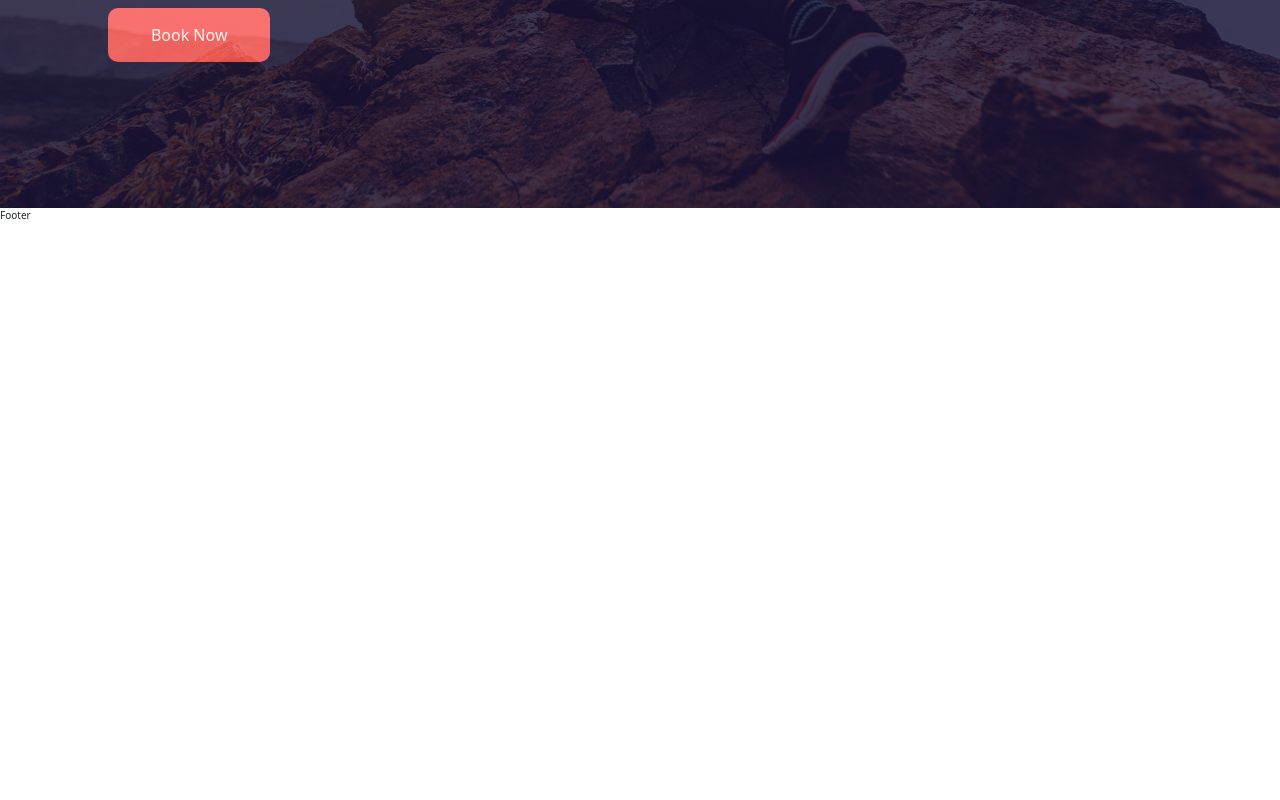
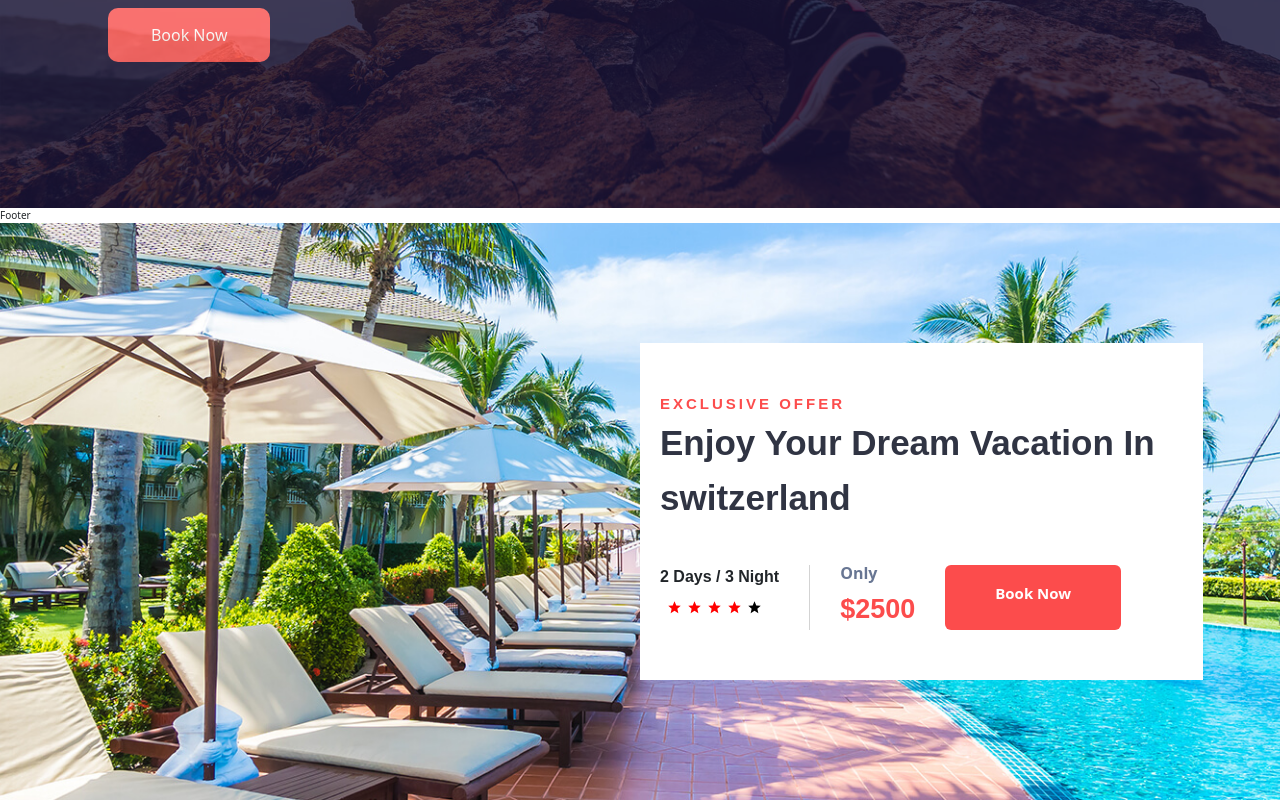
Before and after one commit to ntnhat267/NITC-Booking-Hotel, a React (Create React App) app: page / in a window 1280 px wide. Shown: the part 457-1257 px from the top of the page. Before the commit the page ends 800 px from the top, so only its background shows below. Built offline with nearby package versions, Linux system fonts and the light colour scheme.

Commit message:
HomeExclusiveOffer

```diff
--- a/src/App.js
+++ b/src/App.js
@@ -3,11 +3,14 @@ import React from 'react';
 import { Counter } from './features/counter/Counter';
 // import './App.css';
 import Layout from './components/Layout/Layout';
+import Services from './components/Services/Services'
+import ExclusiveOffer from 'components/ExclusiveOffer/ExclusiveOffer';
 
 function App() {
   return (
     <div className="App">
       <Layout/>
+      <ExclusiveOffer/>
     </div>
   );
 }
--- /dev/null
+++ b/src/components/ExclusiveOffer/ExclusiveOffer.js
@@ -0,0 +1,55 @@
+import React from "react";
+import StarIcon from "@mui/icons-material/Star";
+import "./ExclusiveOffer.scss"
+const ExclusiveOffer = () => {
+  return (
+    <div className="homebody"style={{
+      }}>
+      <div className="container homebody-wrapper">
+        <div className="col-md-5 col-lg-6 col-md-8 col-12 offset-xl-6 offset-lg-4 offset-md-2">
+          <div className="exclusiveoffer-content">
+            <div className="exclusiveoffer-title">
+              <span>Exclusive Offer</span>
+              <h2>Enjoy Your Dream Vacation In switzerland</h2>
+            </div>
+            <div className="exclusiveoffer-content-inner">
+              <div className="exclusiveoffer-info-wrap">
+                <div className="exclusiveoffer-info-left">
+                  <p>2 Days / 3 Night</p>
+                  <ul>
+                    <li>
+                      <StarIcon></StarIcon>
+                    </li>
+                    <li>
+                      <StarIcon></StarIcon>
+                    </li>
+                    <li>
+                      <StarIcon></StarIcon>
+                    </li>
+                    <li>
+                      <StarIcon></StarIcon>
+                    </li>
+                    <li>
+                      <span>
+                        <StarIcon></StarIcon>
+                      </span>
+                    </li>
+                  </ul>
+                </div>
+                <div class="exclusiveoffer-info-right">
+                  <p>Only</p>
+                  <h3>$2500</h3>
+                </div>
+                <a class="theme-btn" href="/room">
+                  Book Now
+                </a>
+              </div>
+            </div>
+          </div>
+        </div>
+      </div>
+    </div>
+  );
+};
+
+export default ExclusiveOffer;
--- /dev/null
+++ b/src/components/ExclusiveOffer/ExclusiveOffer.scss
@@ -0,0 +1,93 @@
+.homebody {
+  background: url("../../assets/images/homeEO-back.jpg") no-repeat 50%;
+  background-size: cover;
+  padding: 120px 0;
+}
+
+.exclusiveoffer-content {
+  background-color: white;
+  padding: 50px 20px 20px;
+  .exclusiveoffer-title span {
+    color: #fc4c4c;
+    font-family: "Futura PT", sans-serif;
+    font-size: 15px;
+    font-weight:600;
+    letter-spacing: 3px;
+    text-transform: uppercase;
+  }
+}
+.exclusiveoffer-content h2 {
+  font-family: "Futura PT", sans-serif;
+  font-size: 35px;
+  line-height: 55px;
+  color: #303443;
+  font-weight: 900;
+  margin-top: 0;
+}
+.exclusiveoffer-content-inner{
+    padding-top:30px;
+    padding-bottom: 30px;
+}
+.exclusiveoffer-info-wrap{
+  display:flex;
+  margin-top: 5px;
+  width:100%;
+}
+.exclusiveoffer-info-left{
+    padding: 8px 0px -20px 20px;
+    border-right: 1px solid #d3d3d3;
+    padding-right:30px;
+
+
+}
+.exclusiveoffer-info-left p {
+    padding-left: -10px;
+    font-size: 16px;
+    font-weight: 600;
+    font-family: 'Muli',sans-serif;
+}
+.exclusiveoffer-info-left ul{
+    display:flex;
+    color: red;
+    padding-left: 2px;
+}
+.exclusiveoffer-info-left li{
+  padding-left: 5px;
+}
+.exclusiveoffer-info-left span{
+    color: black;
+}
+.offset-lg-4{
+  margin-left: 35%;
+}
+.col-lg-6{
+  width:50%;
+}
+.col-xl-5{
+  width: 42%;
+}
+
+.exclusiveoffer-info-right{
+  padding-left: 30px;
+}
+.exclusiveoffer-info-right p{
+  font-size:16px;
+  color: #687693;
+  line-height: 1.1em;
+  font-weight: 600;
+}
+.exclusiveoffer-info-right h3{
+  font-family: "Futura PT", sans-serif;
+  color: #fc4c4c;
+  font-size: 27px;
+  font-weight: 600;
+}
+.theme-btn{
+  background: #fc4c4c;
+  color: #fff;
+  font-size: 1.5rem;
+  font-weight: 600;
+  margin-left: 30px;
+  padding: 17px 50px 0px 50px;
+  border-radius: 6px;
+}
--- /dev/null
+++ b/src/components/Services/Services.js
@@ -0,0 +1,60 @@
+// import React from "react";
+// import { Col, Container, Row } from "reactstrap";
+// const services = [
+//   {
+//     id: 1,
+//     name: "Delicious Food",
+//     href:""
+//   },
+//   {
+//     id: 2,
+//     name: "Parking Area",
+//   },
+//   {
+//     id: 3,
+//     name: "Swimming Pool",
+//   },
+//   {
+//     id: 4,
+//     name: "Spa Salon",
+//   },
+//   {
+//     id: 5,
+//     name: "Exercise Space",
+//   },
+//   {
+//     id: 6,
+//     name: "Free Wifi",
+//   },
+//   {
+//     id: 7,
+//     name: "Breakfast",
+//   },
+//   {
+//     id: 8,
+//     name: "Other Service",
+//   },
+// ];
+// const Services = () => {
+//   return (
+//     <div class="wps-wrapper">
+//       <div class="containter">
+//         <div>
+//           <Container>
+//             <Row>
+//               <Col>
+//               {services.map((item,index)=>{
+
+//               }
+//               )}
+//               </Col>
+
+//             </Row>
+//           </Container>
+//         </div>
+//       </div>
+//     </div>
+//   );
+// };
+
+// export default Services;
```
Also changed, not shown: src/assets/images/homeEO-back.jpg (added), 1 other file (tests, documents, lock files or other folders).
